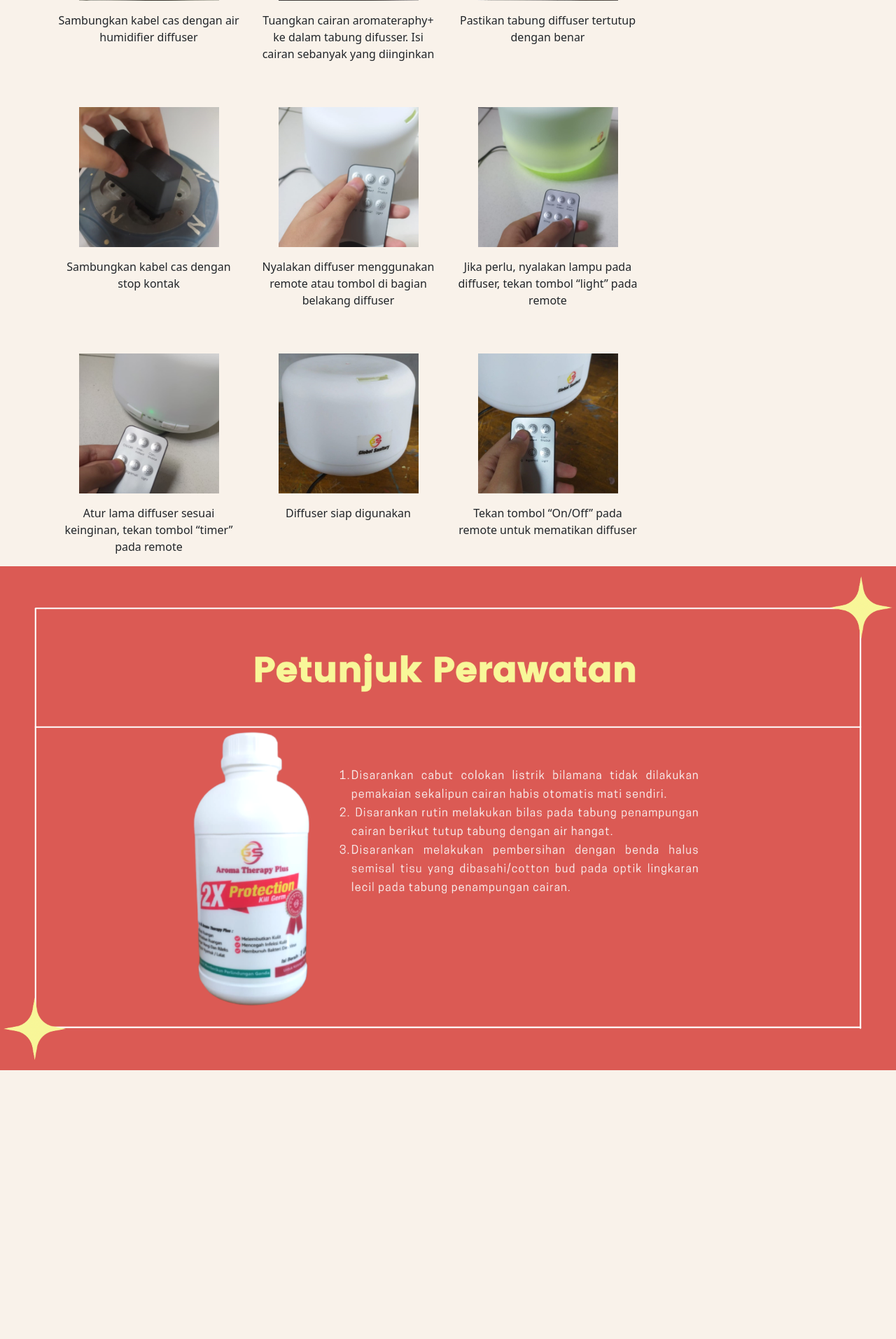
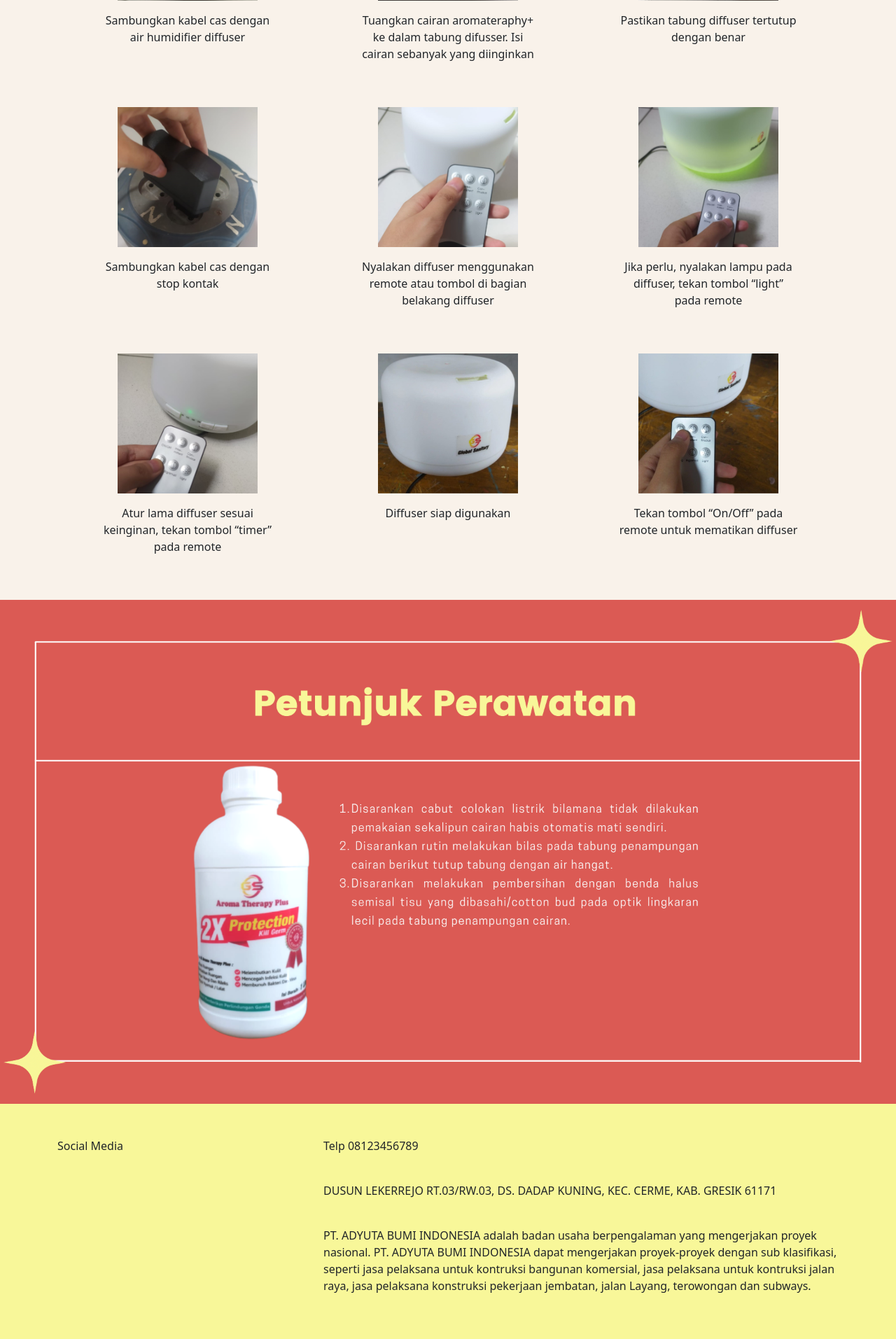
Before and after one commit to elfalbirri/Magang_Pt_Abi, a PHP site: page / in a window 1280 px wide. Shown: the part 2677-4590 px from the top of the page at 70% size. Before the commit the page ends 4206 px from the top, so only its background shows below. Run offline with PHP 8.4, Linux system fonts and the light colour scheme.

Commit message:
upload file homepage

```diff
--- a/Web_Pt_Abi/index.php
+++ b/Web_Pt_Abi/index.php
@@ -27,10 +27,10 @@
           <a class="nav-link active" aria-current="page" href="index.php">Beranda</a>
         </li>
         <li class="nav-item">
-          <a class="nav-link" href="#">Tentang Kami</a>
+          <a class="nav-link" href="tentangkami.php">Tentang Kami</a>
         </li>
         <li class="nav-item">
-          <a class="nav-link" href="#">Akun</a>
+          <a class="nav-link" href="akunsaya.php">Akun saya</a>
         </li>
       </ul>
     </div>
@@ -74,12 +74,10 @@
 
         <div class="row justify-content-evenly pt-5 pb-5">
            <div class="col-4">
-             <a href="paketa.php">
               <img src="img/paketa.jpeg" width="500px" title="Paket A" alt="Gambar Paket A">
              </a>
            </div>
            <div class="col-4">
-             <a href="#">
               <img src="img/paketb.jpeg" width="500px" title="Paket B" alt="Gambar Paket B">
              </a>
            </div>
@@ -91,54 +89,74 @@
         <div class="tutorial pt-5 text-center">
           <h1 style="color : #AE5D4A"; >Tutorial Pemakaian</h1>
 
+          <div class="container">
+
           <div class="row align-items-top pt-5">
-            <div class="col-3">
+            <div class="col-3 mx-auto">
             <img src="img/tutorial/1.jpeg" width="200" alt="Gambar Tutorial Step 1" >
             <p class="pt-3">Sambungkan kabel cas dengan air humidifier diffuser</p>
             </div>
-            <div class="col-3">
+            <div class="col-3 mx-auto">
             <img src="img/tutorial/2.jpeg" width="200" alt="Gambar Tutorial Step 2">
             <p class="pt-3">Tuangkan cairan aromateraphy+ ke dalam tabung difusser. Isi cairan sebanyak yang diinginkan</p>
             </div>
-            <div class="col-3">
+            <div class="col-3 mx-auto">
             <img src="img/tutorial/3.jpeg" width="200" alt="Gambar Tutorial Step 3">
             <p class="pt-3">Pastikan tabung diffuser tertutup dengan benar</p>
             </div>
           </div>
 
-          <div class="row align-items-top pt-5">
-            <div class="col-3">
+          <div class="row align-items-top pt-5 ">
+            <div class="col-3 mx-auto">
             <img src="img/tutorial/4.jpeg" width="200" alt="Gambar Tutorial Step 4" >
             <p class="pt-3">Sambungkan kabel cas dengan stop kontak</p>
             </div>
-            <div class="col-3">
+            <div class="col-3 mx-auto">
             <img src="img/tutorial/5.jpeg" width="200" alt="Gambar Tutorial Step 5">
             <p class="pt-3">Nyalakan diffuser menggunakan remote atau tombol di bagian belakang diffuser</p>
             </div>
-            <div class="col-3">
+            <div class="col-3 mx-auto">
             <img src="img/tutorial/6.jpeg" width="200" alt="Gambar Tutorial Step 6">
             <p class="pt-3">Jika perlu, nyalakan lampu pada diffuser, tekan tombol “light” pada remote</p>
             </div>
           </div>
 
-          <div class="row align-items-top pt-5">
-            <div class="col-3">
+          <div class="row align-items-top pt-5 pb-5">
+            <div class="col-3 mx-auto">
             <img src="img/tutorial/7.jpeg" width="200" alt="Gambar Tutorial Step 7" >
             <p class="pt-3">Atur lama diffuser sesuai keinginan, tekan tombol “timer” pada remote</p>
             </div>
-            <div class="col-3">
+            <div class="col-3 mx-auto">
             <img src="img/tutorial/8.jpeg" width="200" alt="Gambar Tutorial Step 8">
             <p class="pt-3">Diffuser siap digunakan</p>
             </div>
-            <div class="col-3">
+            <div class="col-3 mx-auto">
             <img src="img/tutorial/9.jpeg" width="200" alt="Gambar Tutorial Step 9">
             <p class="pt-3">Tekan tombol “On/Off” pada remote untuk mematikan diffuser</p>
             </div>
           </div>
 </div>
 </div>
+</div>
 
           <img src="img/petunjuk.png" width="100%" title="Petunjuk perawatan" alt="Gambar Petunjuk Perawatan">
+
+          <section class="footer" style="background-color : #F8F799; font-colo">
+            <div class="container" >
+            <div class="row pt-5 pb-5">
+              <div class="col-4">
+                <p>Social Media</p>
+              </div>
+              <div class="col-8">
+                <p>Telp 08123456789</p>
+                <br/>
+                <p>DUSUN LEKERREJO RT.03/RW.03, DS. DADAP KUNING, KEC. CERME, KAB. GRESIK 61171</p>
+                <br/>
+                <p>PT. ADYUTA BUMI INDONESIA adalah badan usaha berpengalaman yang mengerjakan proyek nasional. PT. ADYUTA BUMI INDONESIA dapat mengerjakan proyek-proyek dengan sub klasifikasi, seperti jasa pelaksana untuk kontruksi bangunan komersial, jasa pelaksana untuk kontruksi jalan raya, jasa pelaksana konstruksi pekerjaan jembatan, jalan Layang, terowongan dan subways.</p>
+              </div>
+            </div>
+            </div>
+</section>
 
 
     <!-- Optional JavaScript; choose one of the two! -->
--- a/Web_Pt_Abi/style.css
+++ b/Web_Pt_Abi/style.css
@@ -2,3 +2,7 @@
     background-color: #F8F799;
     justify-content: center;
 }
+
+.btn {
+    background-color: aqua;
+}
```
Also changed, not shown: Web_Pt_Abi/akunsaya.php (added, +87 -0 lines), Web_Pt_Abi/editprofile.php (added, +91 -0 lines), Web_Pt_Abi/tentangkami.php (added, +77 -0 lines), Web_Pt_Abi/img/logo.png (added), Web_Pt_Abi/img/profile.jpg (added).
